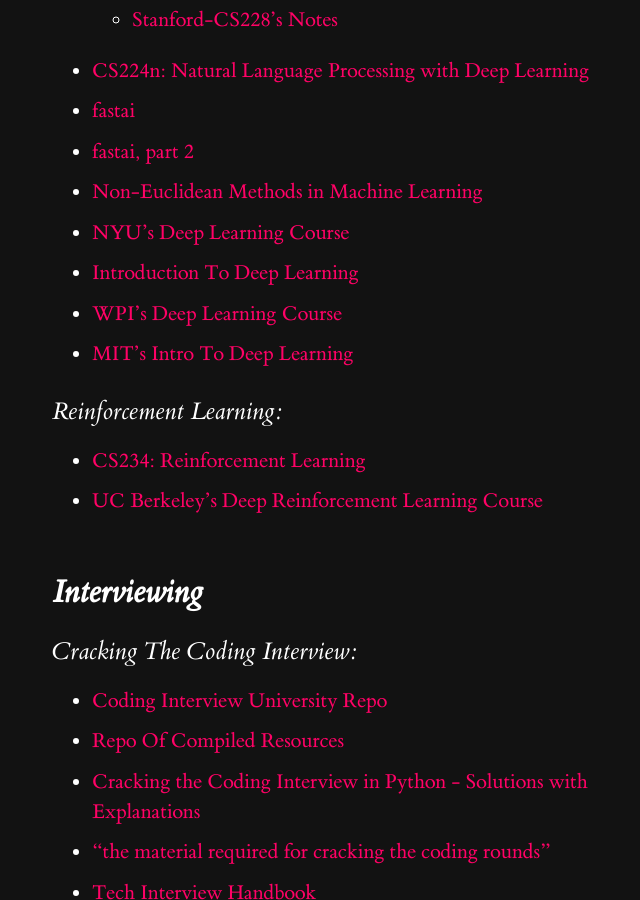
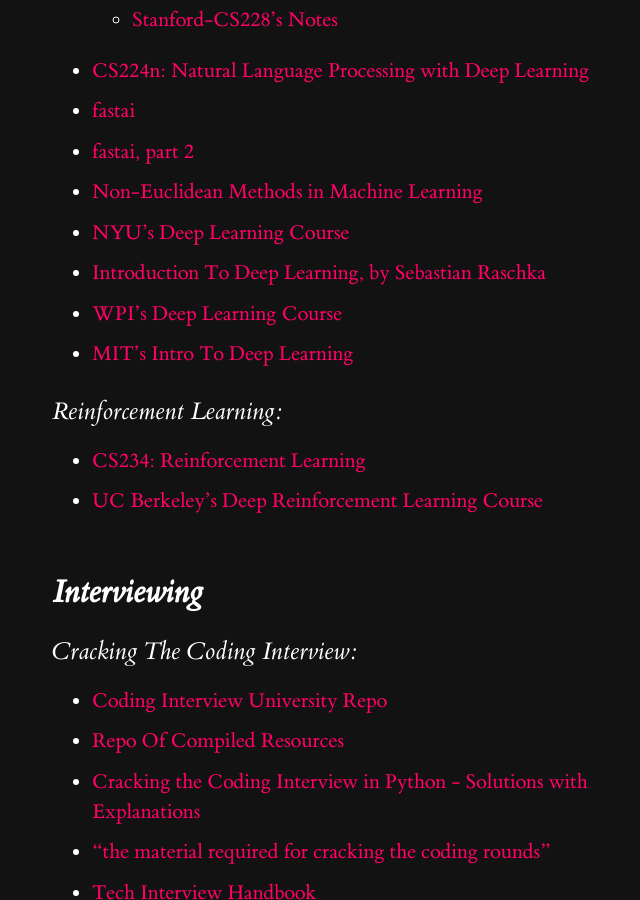
Before and after one commit to BeeGass/Notes, a Jekyll site: the page built from notes/resources/index.md, in a window 1280 px wide and 900 px high, scrolled down 7548 px. Shown: the whole window, without its empty margins (108-748 px from the left). Built offline with Jekyll 4.4.1, drawn with Linux system fonts in a browser that asks for light colours.

Commit message:
Update index.md

```diff
--- a/notes/resources/index.md
+++ b/notes/resources/index.md
@@ -256,7 +256,7 @@
 * [fastai, part 2](https://course19.fast.ai/part2)
 * [Non-Euclidean Methods in Machine Learning](https://graphics.stanford.edu/courses/cs468-20-fall/index.html)
 * [NYU's Deep Learning Course](https://atcold.github.io/pytorch-Deep-Learning/)
-* [Introduction To Deep Learning](https://sebastianraschka.com/blog/2021/dl-course.html)
+* [Introduction To Deep Learning, by Sebastian Raschka](https://sebastianraschka.com/blog/2021/dl-course.html)
 * [WPI's Deep Learning Course](https://video.wpi.edu/hapi/v1/ui/permalinks/Mb5g3C7K)
 * [MIT's Intro To Deep Learning](http://introtodeeplearning.com/)
 
```
